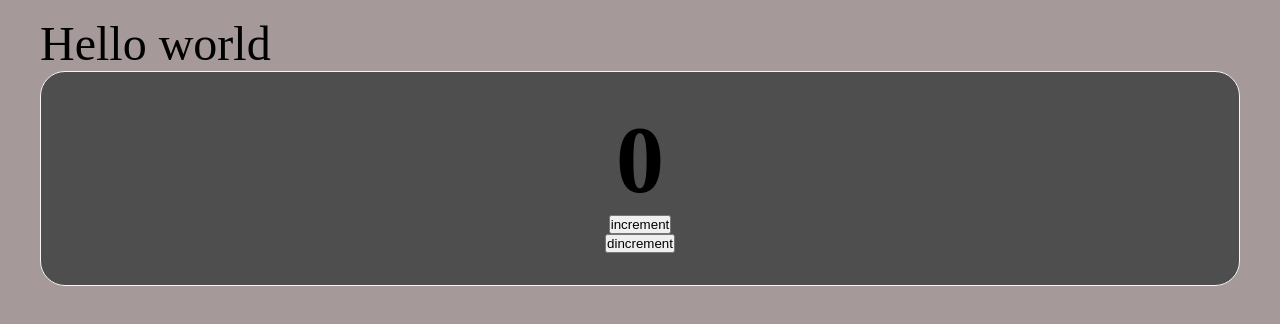
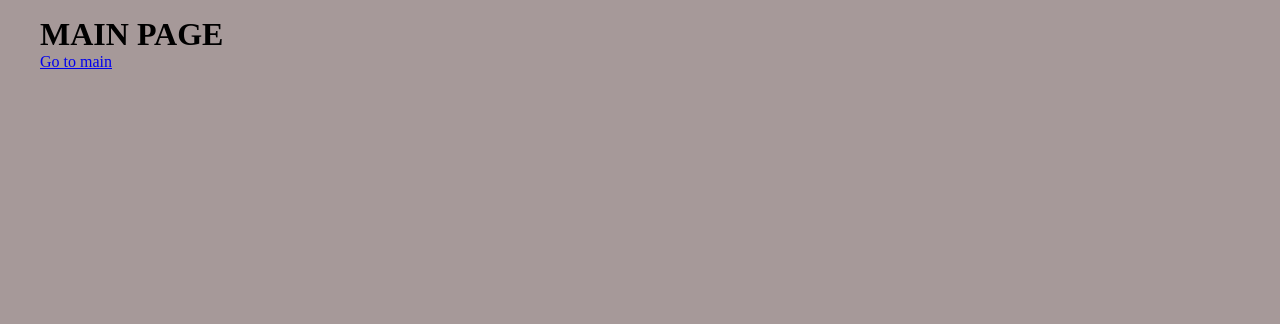
Before and after one commit to LineCoran/social, a React app: page / in a window 1280 px wide. Shown: the top 324 px of the page. Built offline with nearby package versions, Linux system fonts and the light colour scheme.

Commit message:
feature/add react router dom and lazy loading

```diff
--- a/package.json
+++ b/package.json
@@ -32,7 +32,9 @@
     "webpack-cli": "^4.9.2"
   },
   "dependencies": {
+    "@types/react-router-dom": "^5.3.3",
     "react": "^17.0.2",
-    "react-dom": "^17.0.2"
+    "react-dom": "^17.0.2",
+    "react-router-dom": "^6.16.0"
   }
 }
--- a/src/App.tsx
+++ b/src/App.tsx
@@ -1,12 +1,20 @@
 import React from 'react'
 import { Counter } from './components/Counter'
 import './index.scss'
+import { BrowserRouter, Routes, Route } from "react-router-dom";
+import { MainPageLazy } from './pages/main/Main.async';
+import { AboutPageAsync } from './pages/about/About.async';
+import { Suspense } from 'react';
 
 export const App = () => {
   return (
-    <div className='app'>
-        <p>Hello world</p>
-        <Counter />
-    </div>
+    <BrowserRouter>
+    <Suspense fallback={<div>Loading...</div>}>
+      <Routes>
+        <Route element={<MainPageLazy />} index path={'/'}/>
+        <Route element={<AboutPageAsync />} path={'/about'} />
+      </Routes>
+    </Suspense>
+    </BrowserRouter>
   )
 }
--- a/src/index.tsx
+++ b/src/index.tsx
@@ -2,4 +2,5 @@ import { render } from "react-dom";
 import { Counter } from "./components/Counter";
 import { App } from "./App";
 
+
 render( <App />, document.getElementById('root'))
--- /dev/null
+++ b/src/pages/about/About.async.tsx
@@ -0,0 +1,3 @@
+import { lazy } from "react"
+
+export const AboutPageAsync = lazy(() => import('./About'))
--- /dev/null
+++ b/src/pages/about/About.tsx
@@ -0,0 +1,13 @@
+import React from 'react'
+import { Link } from 'react-router-dom'
+
+const About = () => {
+  return (
+    <div>
+        <h1>ABOUT PAGE</h1>
+        <Link to={'/'}>Go to main</Link>
+    </div>
+  )
+}
+
+export default About;
--- /dev/null
+++ b/src/pages/main/Main.async.tsx
@@ -0,0 +1,6 @@
+import { lazy } from "react";
+
+export const MainPageLazy =  lazy(() => new Promise(resolve => {
+    // @ts-ignore
+    setTimeout(() => resolve(import('./Main')), 1500)
+}))
--- /dev/null
+++ b/src/pages/main/Main.tsx
@@ -0,0 +1,14 @@
+import React from 'react'
+import { Link } from 'react-router-dom'
+
+const Main = () => {
+
+  return (
+    <div>
+        <h1>MAIN PAGE</h1>
+        <Link to={'/about'}>Go to main</Link>
+    </div>
+  )
+}
+
+export default Main;
```
Also changed, not shown: 2 other files (tests, documents, lock files or other folders).
